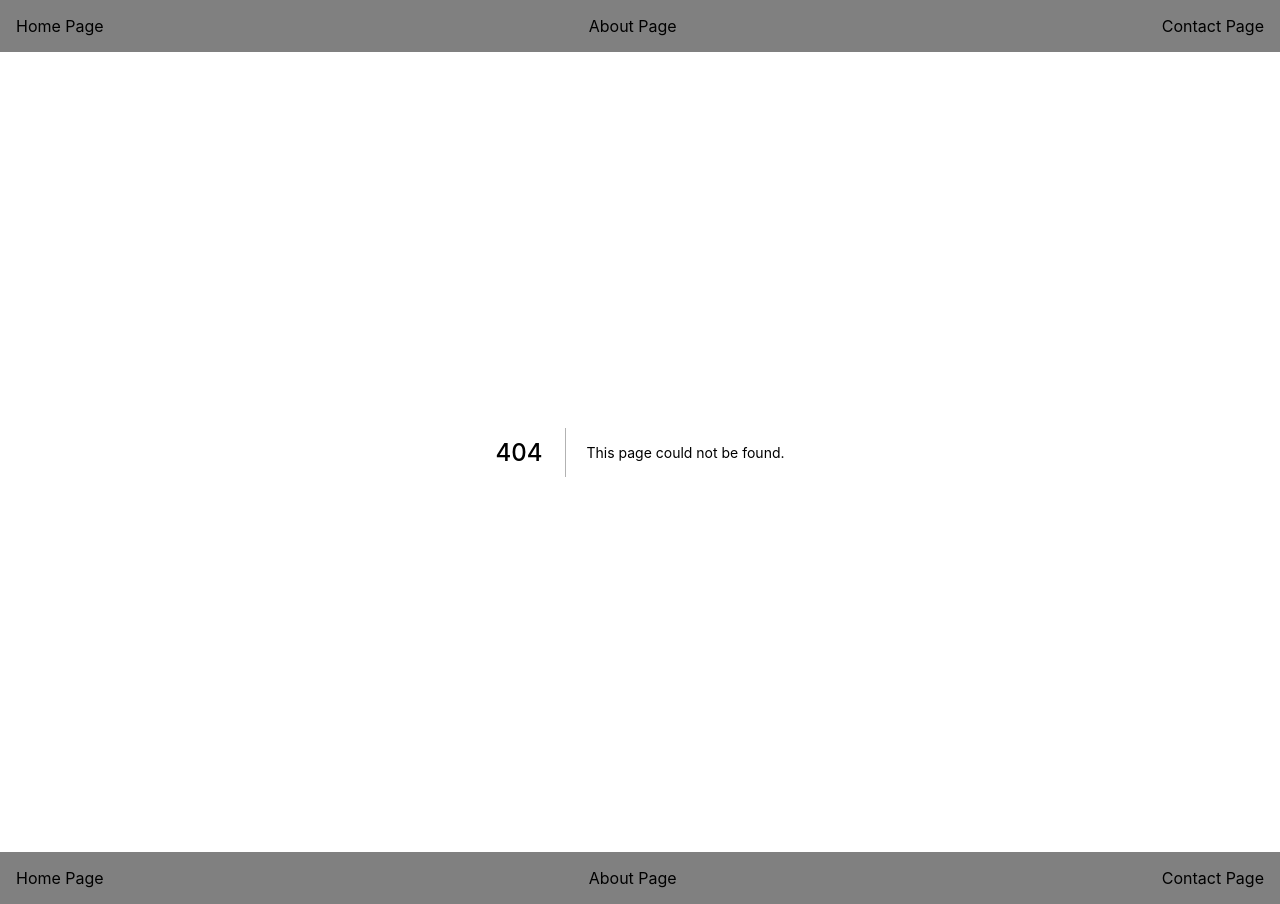
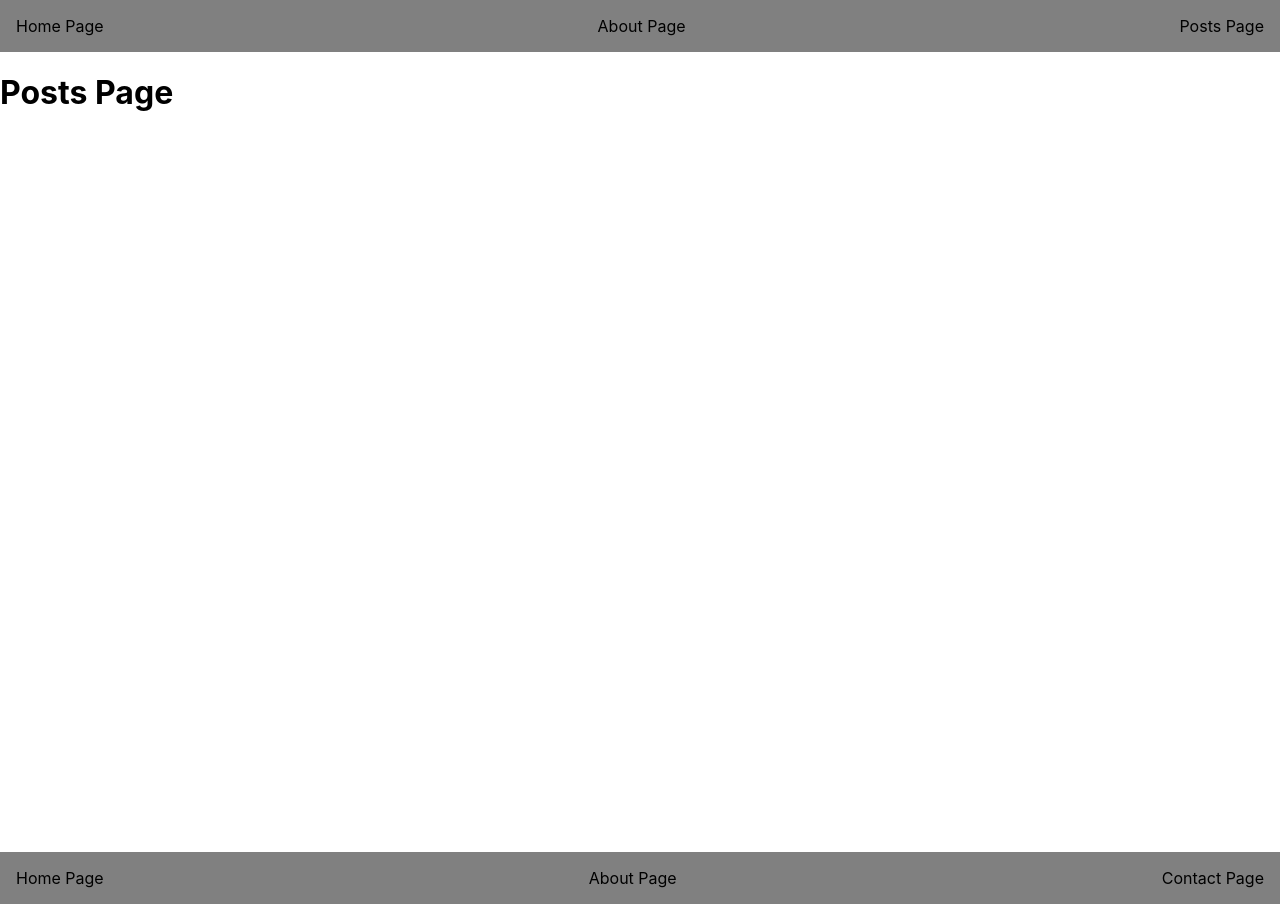
Before and after one commit to mikohan/first-next, a Next.js app: page /posts in a window 1280 px wide. Before the commit this address had no page. Built offline with nearby package versions, Linux system fonts and the light colour scheme.

Commit message:
Tryed get page on id

```diff
--- a/components/Navbar.js
+++ b/components/Navbar.js
@@ -15,8 +15,8 @@ const Navbar = () => {
       <Link href="/about">
         <a>About Page</a>
       </Link>
-      <Link href="/contacts">
-        <a>Contact Page</a>
+      <Link href="/posts">
+        <a>Posts Page</a>
       </Link>
     </div>
   );
--- a/pages/index.js
+++ b/pages/index.js
@@ -1,5 +1,7 @@
 import { postsUrl } from '../config';
 import axios from 'axios';
+import Link from 'next/link';
+import Posts from './posts';
 
 export default function Home({ posts, result }) {
   return (
@@ -10,7 +12,9 @@ export default function Home({ posts, result }) {
       </h1>
       <ul>
         {result.map((post) => (
-          <li key={post.id}>{post.title}</li>
+          <li key={post.id}>
+            <Link href={`/post/${post.id}`}>{post.title}</Link>
+          </li>
         ))}
       </ul>
     </div>
--- /dev/null
+++ b/pages/posts/index.js
@@ -0,0 +1,5 @@
+const Posts = () => {
+  return <h1>Posts Page</h1>;
+};
+
+export default Posts;
--- /dev/null
+++ b/pages/posts/post/_post.js
@@ -0,0 +1,5 @@
+const Posts = (props) => {
+  return <h1>Posts Page {props.id}</h1>;
+};
+
+export default Posts;
```
